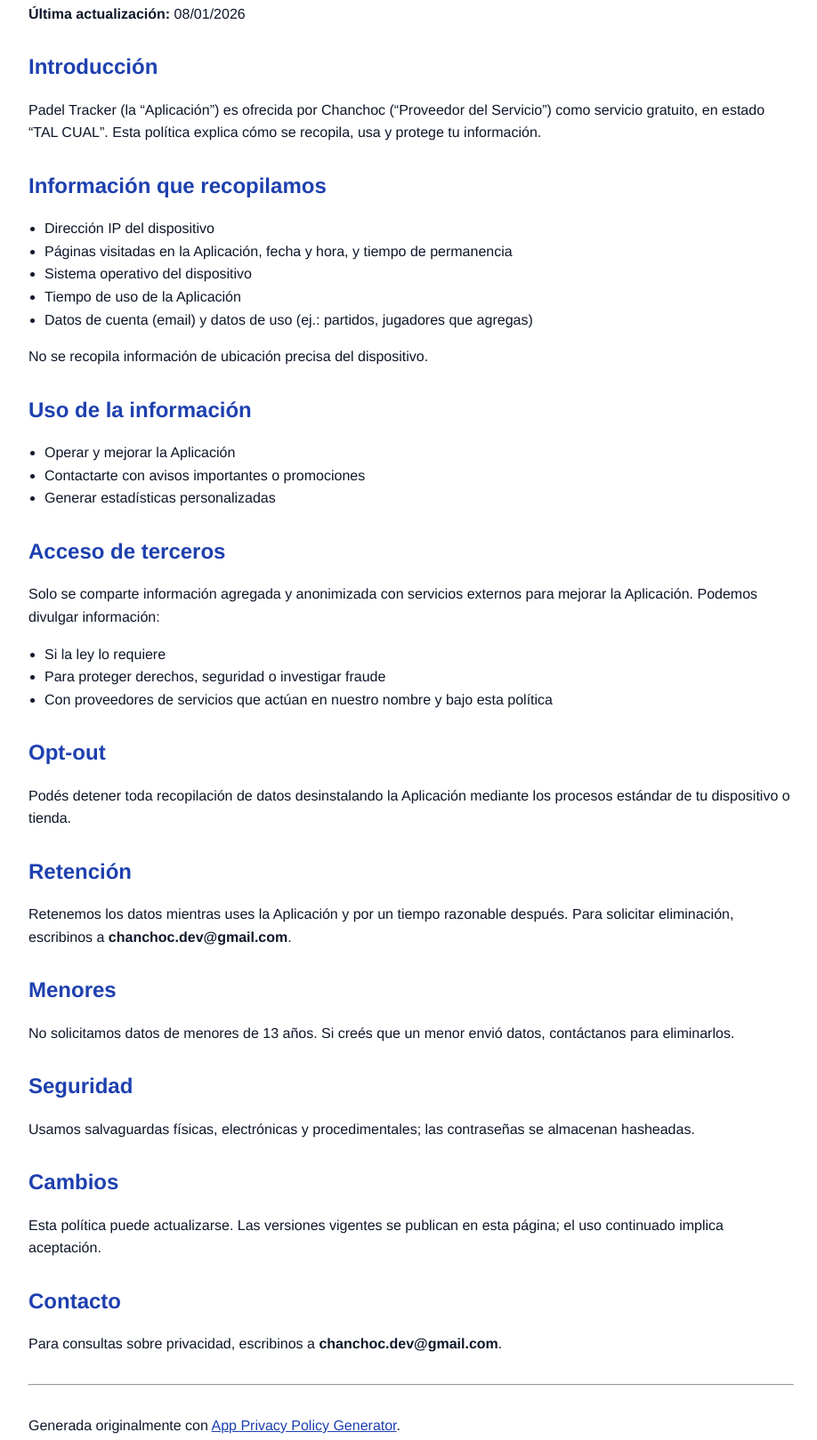
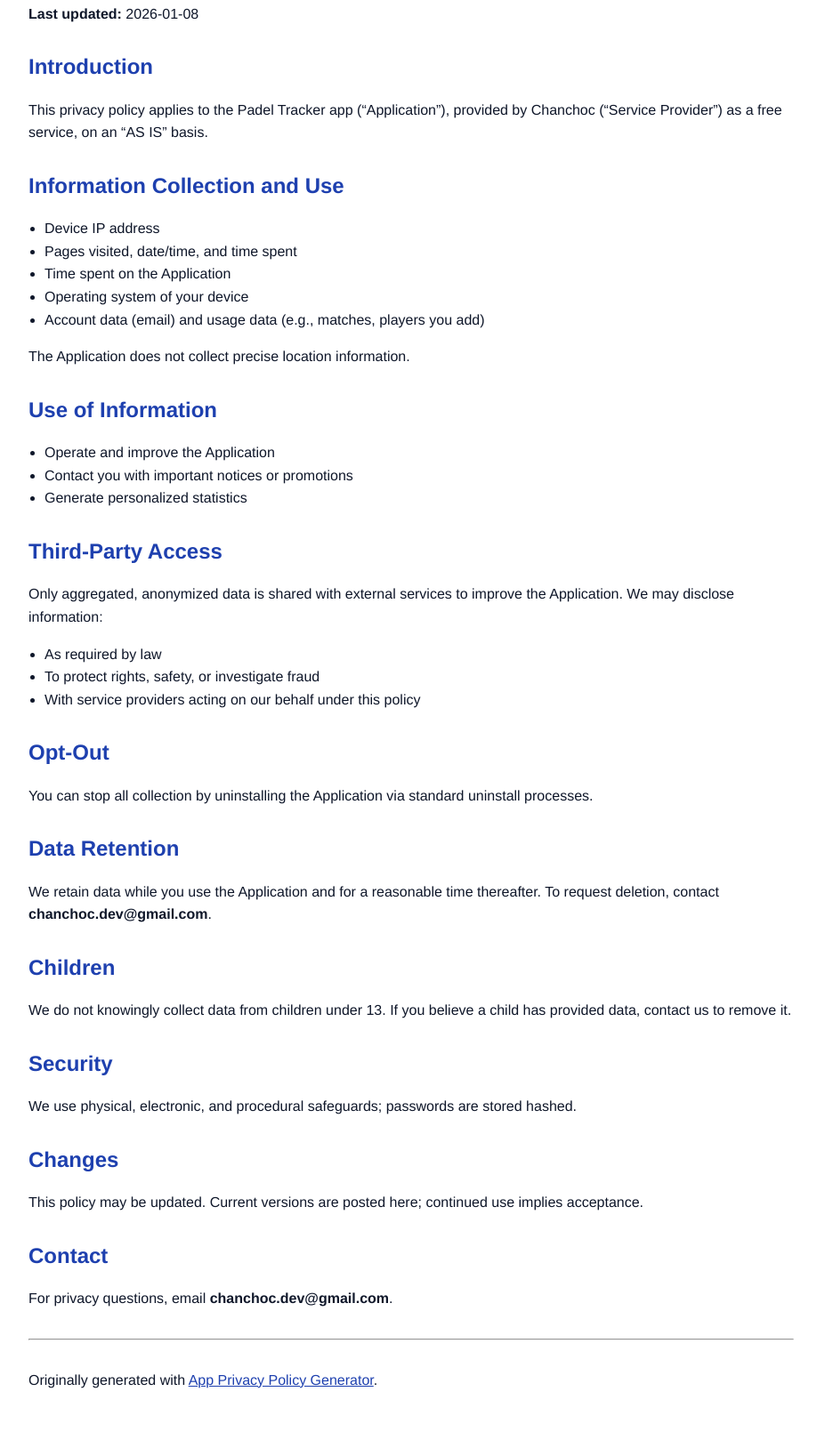
Before and after one commit to chanchoc/padel-tracker, a plain HTML site: page privacy-policy/index.html in a window 1280 px wide. Shown: the part 110-1729 px from the top of the page at 89% size, without its empty margins (178-1096 px from the left). Drawn offline with Linux system fonts and the light colour scheme.

Commit message:
Translate privacy policy from Spanish to English

```diff
--- a/privacy-policy/index.html
+++ b/privacy-policy/index.html
@@ -1,9 +1,9 @@
 <!DOCTYPE html>
-<html lang="es">
+<html lang="en">
 <head>
   <meta charset="utf-8">
   <meta name="viewport" content="width=device-width, initial-scale=1">
-  <title>Política de Privacidad - Padel Tracker</title>
+  <title>Privacy Policy - Padel Tracker</title>
   <style>
     body { font-family: "Helvetica Neue", Arial, sans-serif; padding: 24px; line-height: 1.6; color: #0f172a; max-width: 860px; margin: auto; }
     h1, h2 { color: #1e40af; }
@@ -16,56 +16,56 @@
   </style>
 </head>
 <body>
-  <h1>Política de Privacidad - Padel Tracker</h1>
-  <p><strong>Última actualización:</strong> 08/01/2026</p>
+  <h1>Privacy Policy - Padel Tracker</h1>
+  <p><strong>Last updated:</strong> 2026-01-08</p>
 
-  <h2>Introducción</h2>
-  <p>Padel Tracker (la “Aplicación”) es ofrecida por Chanchoc (“Proveedor del Servicio”) como servicio gratuito, en estado “TAL CUAL”. Esta política explica cómo se recopila, usa y protege tu información.</p>
+  <h2>Introduction</h2>
+  <p>This privacy policy applies to the Padel Tracker app (“Application”), provided by Chanchoc (“Service Provider”) as a free service, on an “AS IS” basis.</p>
 
-  <h2>Información que recopilamos</h2>
+  <h2>Information Collection and Use</h2>
   <ul>
-    <li>Dirección IP del dispositivo</li>
-    <li>Páginas visitadas en la Aplicación, fecha y hora, y tiempo de permanencia</li>
-    <li>Sistema operativo del dispositivo</li>
-    <li>Tiempo de uso de la Aplicación</li>
-    <li>Datos de cuenta (email) y datos de uso (ej.: partidos, jugadores que agregas)</li>
+    <li>Device IP address</li>
+    <li>Pages visited, date/time, and time spent</li>
+    <li>Time spent on the Application</li>
+    <li>Operating system of your device</li>
+    <li>Account data (email) and usage data (e.g., matches, players you add)</li>
   </ul>
-  <p>No se recopila información de ubicación precisa del dispositivo.</p>
+  <p>The Application does not collect precise location information.</p>
 
-  <h2>Uso de la información</h2>
+  <h2>Use of Information</h2>
   <ul>
-    <li>Operar y mejorar la Aplicación</li>
-    <li>Contactarte con avisos importantes o promociones</li>
-    <li>Generar estadísticas personalizadas</li>
+    <li>Operate and improve the Application</li>
+    <li>Contact you with important notices or promotions</li>
+    <li>Generate personalized statistics</li>
   </ul>
 
-  <h2>Acceso de terceros</h2>
-  <p>Solo se comparte información agregada y anonimizada con servicios externos para mejorar la Aplicación. Podemos divulgar información:</p>
+  <h2>Third-Party Access</h2>
+  <p>Only aggregated, anonymized data is shared with external services to improve the Application. We may disclose information:</p>
   <ul>
-    <li>Si la ley lo requiere</li>
-    <li>Para proteger derechos, seguridad o investigar fraude</li>
-    <li>Con proveedores de servicios que actúan en nuestro nombre y bajo esta política</li>
+    <li>As required by law</li>
+    <li>To protect rights, safety, or investigate fraud</li>
+    <li>With service providers acting on our behalf under this policy</li>
   </ul>
 
-  <h2>Opt-out</h2>
-  <p>Podés detener toda recopilación de datos desinstalando la Aplicación mediante los procesos estándar de tu dispositivo o tienda.</p>
+  <h2>Opt-Out</h2>
+  <p>You can stop all collection by uninstalling the Application via standard uninstall processes.</p>
 
-  <h2>Retención</h2>
-  <p>Retenemos los datos mientras uses la Aplicación y por un tiempo razonable después. Para solicitar eliminación, escribinos a <strong>chanchoc.dev@gmail.com</strong>.</p>
+  <h2>Data Retention</h2>
+  <p>We retain data while you use the Application and for a reasonable time thereafter. To request deletion, contact <strong>chanchoc.dev@gmail.com</strong>.</p>
 
-  <h2>Menores</h2>
-  <p>No solicitamos datos de menores de 13 años. Si creés que un menor envió datos, contáctanos para eliminarlos.</p>
+  <h2>Children</h2>
+  <p>We do not knowingly collect data from children under 13. If you believe a child has provided data, contact us to remove it.</p>
 
-  <h2>Seguridad</h2>
-  <p>Usamos salvaguardas físicas, electrónicas y procedimentales; las contraseñas se almacenan hasheadas.</p>
+  <h2>Security</h2>
+  <p>We use physical, electronic, and procedural safeguards; passwords are stored hashed.</p>
 
-  <h2>Cambios</h2>
-  <p>Esta política puede actualizarse. Las versiones vigentes se publican en esta página; el uso continuado implica aceptación.</p>
+  <h2>Changes</h2>
+  <p>This policy may be updated. Current versions are posted here; continued use implies acceptance.</p>
 
-  <h2>Contacto</h2>
-  <p>Para consultas sobre privacidad, escribinos a <strong>chanchoc.dev@gmail.com</strong>.</p>
+  <h2>Contact</h2>
+  <p>For privacy questions, email <strong>chanchoc.dev@gmail.com</strong>.</p>
 
   <hr>
-  <p>Generada originalmente con <a href="https://app-privacy-policy-generator.nisrulz.com/" target="_blank" rel="noopener noreferrer">App Privacy Policy Generator</a>.</p>
+  <p>Originally generated with <a href="https://app-privacy-policy-generator.nisrulz.com/" target="_blank" rel="noopener noreferrer">App Privacy Policy Generator</a>.</p>
 </body>
 </html>
```
